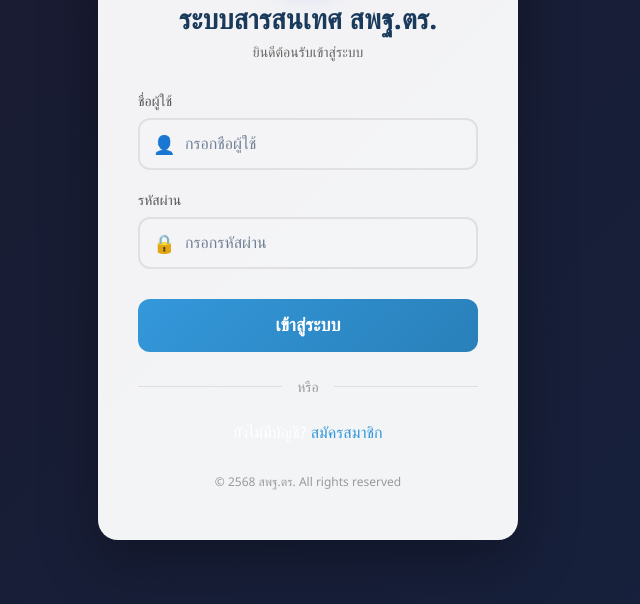
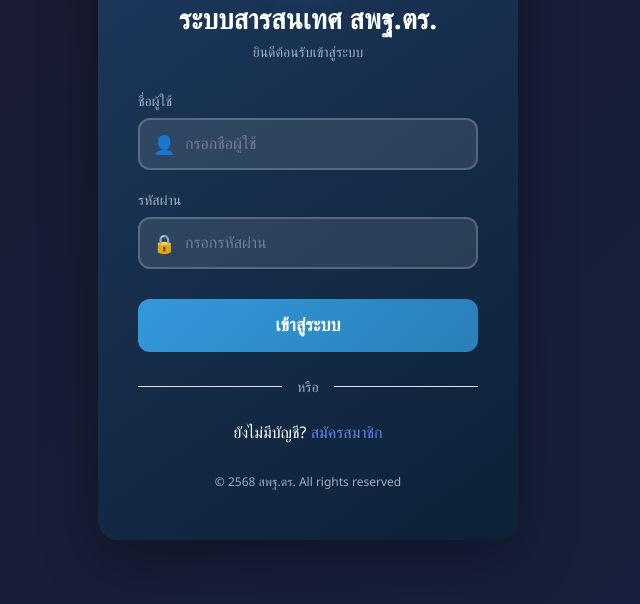
Before and after one commit to autthapolsaiyat/forensic-hr-app, a plain HTML site: page frontend/login.html in a window 1280 px wide. Shown: the part 196-800 px from the top of the page, without its empty margins (332-972 px from the left). Drawn offline with Linux system fonts and the light colour scheme; no server answers.

Commit message:
feat: update login.html to dark theme

```diff
--- a/frontend/login.html
+++ b/frontend/login.html
@@ -25,7 +25,7 @@
         }
 
         .login-container {
-            background: rgba(255, 255, 255, 0.95);
+            background: linear-gradient(145deg, #1e3a5f 0%, #0d2137 100%);
             border-radius: 20px;
             box-shadow: 0 20px 60px rgba(0, 0, 0, 0.3);
             width: 100%;
@@ -43,6 +43,8 @@
             align-items: center;
             justify-content: center;
             margin: 0 auto 20px;
+            overflow: hidden;
+            padding: 10px;
             font-size: 50px;
             box-shadow: 0 10px 30px rgba(102, 126, 234, 0.3);
         }
@@ -54,13 +56,13 @@
         }
 
         h1 {
-            color: #1a3a5c;
+            color: #fff;
             font-size: 28px;
             margin-bottom: 5px;
         }
 
         .subtitle {
-            color: #666;
+            color: #a0aec0;
             font-size: 14px;
             margin-bottom: 30px;
         }
@@ -72,7 +74,7 @@
 
         .form-group label {
             display: block;
-            color: #555;
+            color: #a0aec0;
             font-size: 14px;
             margin-bottom: 8px;
             font-weight: 500;
@@ -88,13 +90,15 @@
             top: 50%;
             transform: translateY(-50%);
             font-size: 18px;
-            color: #999;
+            color: #a0aec0;
         }
 
         .form-group input {
             width: 100%;
             padding: 15px 15px 15px 45px;
-            border: 2px solid #e0e0e0;
+            border: 2px solid rgba(255,255,255,0.2);
+            background: rgba(255,255,255,0.1);
+            color: #fff;
             border-radius: 12px;
             font-size: 16px;
             transition: all 0.3s ease;
@@ -102,7 +106,7 @@
 
         .form-group input:focus {
             outline: none;
-            border-color: #3498db;
+            border-color: #667eea;
             box-shadow: 0 0 0 3px rgba(52, 152, 219, 0.2);
         }
 
@@ -135,7 +139,7 @@
             display: flex;
             align-items: center;
             margin: 25px 0;
-            color: #999;
+            color: #a0aec0;
             font-size: 14px;
         }
 
@@ -152,7 +156,7 @@
         }
 
         .register-link {
-            color: #3498db;
+            color: #667eea;
             text-decoration: none;
             font-weight: 500;
         }
@@ -183,7 +187,7 @@
 
         .footer {
             margin-top: 30px;
-            color: #999;
+            color: #a0aec0;
             font-size: 12px;
         }
 
@@ -240,7 +244,7 @@
         }
 
         .modal-text {
-            color: #666;
+            color: #a0aec0;
             margin-bottom: 20px;
             line-height: 1.6;
         }
```
